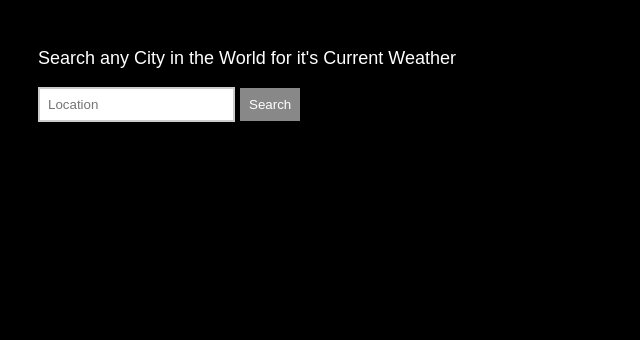
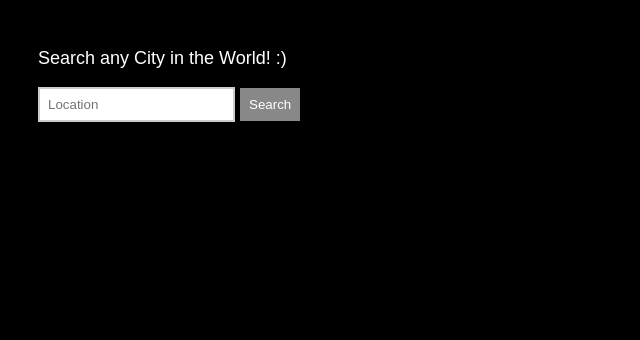
Before and after one commit to brycehulett/nodejs-weather-website, a Node server app: page / in a window 1280 px wide. Shown: the part 162-502 px from the top of the page, without its empty margins (0-640 px from the left). Run offline with Node 20, Linux system fonts and the light colour scheme; some libraries are stand-ins or nearby versions.

Commit message:
added smily face

```diff
--- a/templates/views/index.hbs
+++ b/templates/views/index.hbs
@@ -11,7 +11,7 @@
 <body>
     <div class="main-content">
         {{>header}}
-        <p>Search any City in the World for it's Current Weather</p>
+        <p>Search any City in the World! :)</p>
         <form>
             <input placeholder="Location">
             <button>Search</button>
```
